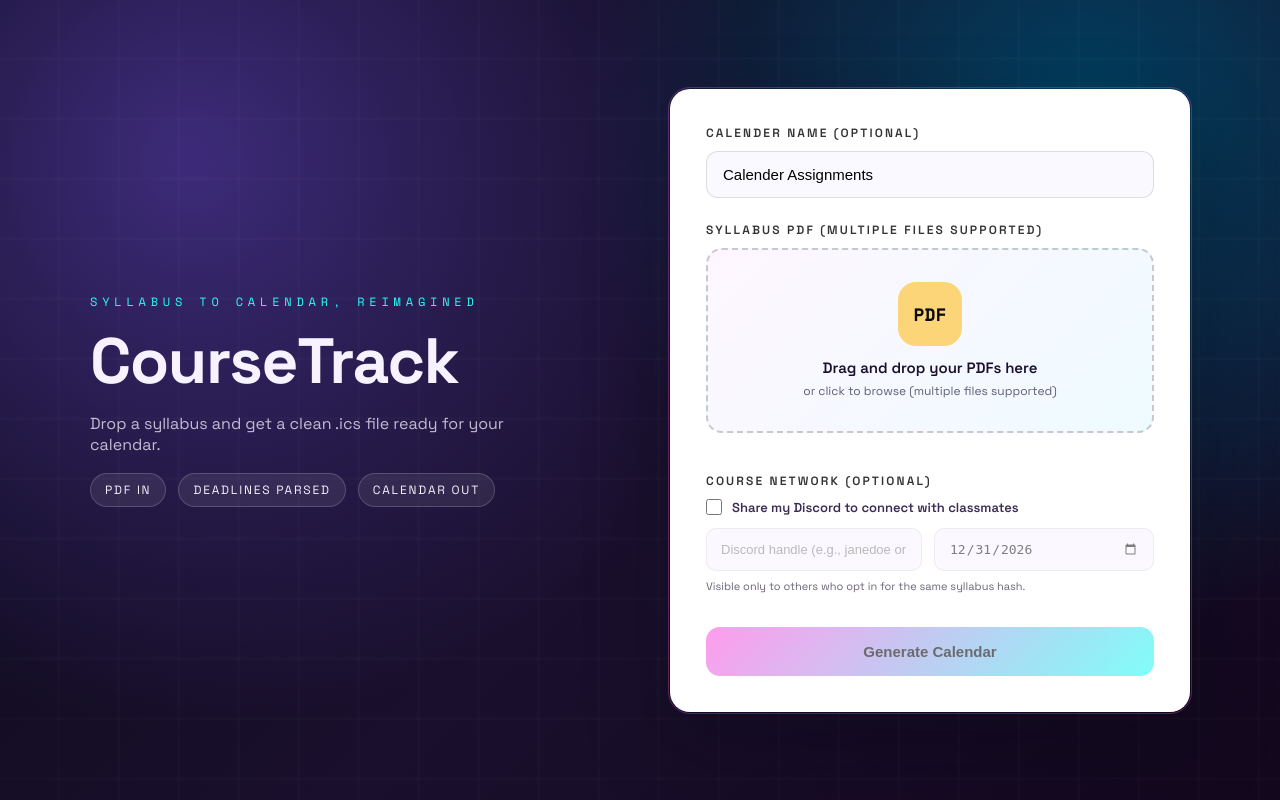
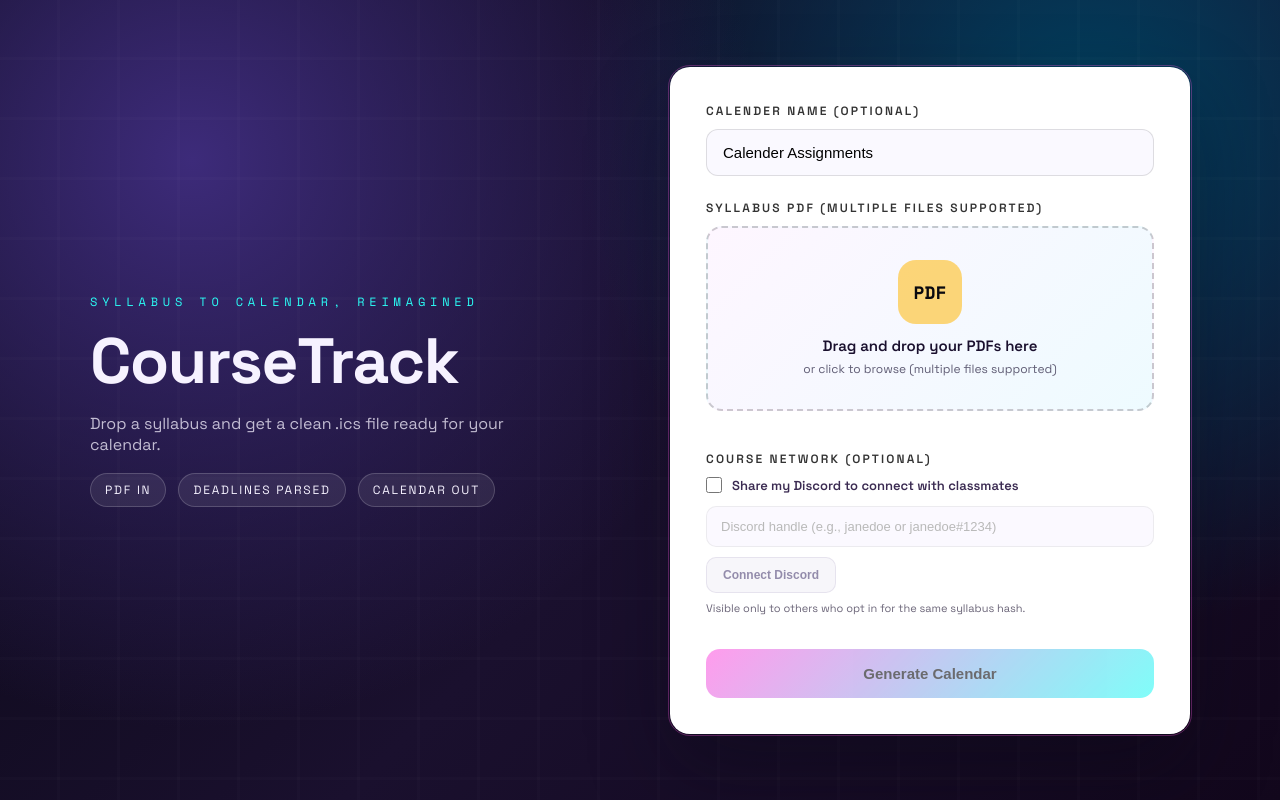
Before and after one commit to jonathanjia21/CourseTrack-for-CTRL-HACK-DEL-2.0-Hackathon, a Flask app: page / in a window 1280 px wide. Run offline with Flask 2, Linux system fonts and the light colour scheme; parts of the project's set-up code (start-up, migrations or seed data) failed here and were passed over.

Commit message:
Updating integration

```diff
--- a/app.py
+++ b/app.py
@@ -5,7 +5,9 @@ from io import BytesIO
 from datetime import datetime
 import hashlib
 import requests
-from flask import Flask, request, jsonify, send_file, render_template
+from flask import Flask, request, jsonify, send_file, render_template, redirect
+import secrets
+from urllib.parse import urlencode
 from flask_cors import CORS
 import pdfplumber
 from dotenv import load_dotenv
@@ -20,12 +22,19 @@ load_dotenv()
 app = Flask(__name__)
 CORS(app)
 
+# In-memory store for pending OAuth states (auto-cleaned on use)
+_pending_oauth_states = {}
+
 # ----------------------------
 # OpenRouter Configuration
 # ----------------------------
 OPENROUTER_API_KEY = os.getenv("OPENROUTER_API_KEY")
 OPENROUTER_URL = "https://openrouter.ai/api/v1/chat/completions"
 OPENROUTER_MODEL = os.getenv("OPENROUTER_MODEL", "google/gemini-pro")
+
+DISCORD_CLIENT_ID = os.getenv("DISCORD_CLIENT_ID")
+DISCORD_CLIENT_SECRET = os.getenv("DISCORD_CLIENT_SECRET")
+DISCORD_REDIRECT_URI = os.getenv("DISCORD_REDIRECT_URI")
 
 USE_LOCAL_FALLBACK = os.getenv("USE_LOCAL_FALLBACK", "true").lower() == "true"
 
@@ -107,29 +116,10 @@ def normalize_discord_handle(handle: str) -> str:
     return handle.strip()
 
 
-def parse_date_yyyy_mm_dd(date_str: str):
-    if not date_str:
-        return None
-    try:
-        return datetime.strptime(date_str, "%Y-%m-%d").date()
-    except Exception:
-        return None
-
-
-def prune_expired_discords(shared_discords: list) -> tuple[list, bool]:
-    if not shared_discords:
-        return [], False
-    today = datetime.utcnow().date()
-    active = []
-    changed = False
-    for entry in shared_discords:
-        term_end_str = entry.get("term_end")
-        term_end = parse_date_yyyy_mm_dd(term_end_str)
-        if term_end and term_end < today:
-            changed = True
-            continue
-        active.append(entry)
-    return active, changed
+def build_discord_avatar_url(user_id: str, avatar_hash: str) -> str:
+    if not user_id or not avatar_hash:
+        return ""
+    return f"https://cdn.discordapp.com/avatars/{user_id}/{avatar_hash}.png?size=128"
 
 
 # ----------------------------
@@ -330,6 +320,11 @@ def extract_assignments():
         try:
             cached = course_collection.find_one({"_id": file_hash})
             if cached and "assignments" in cached:
+                if "created_at" not in cached:
+                    course_collection.update_one(
+                        {"_id": file_hash},
+                        {"$set": {"created_at": datetime.utcnow()}}
+                    )
                 print(f"Cache hit for {filename} (hash: {file_hash[:8]}...)")
                 return jsonify({
                     "assignments": cached["assignments"],
@@ -357,7 +352,8 @@ def extract_assignments():
                 "_id": file_hash,
                 "filename": filename,
                 "assignments": items,
-                "study_plans": {}
+                "study_plans": {},
+                "created_at": datetime.utcnow()
             })
             print(f"Cached assignments for {filename} (hash: {file_hash[:8]}...)")
         except DuplicateKeyError:
@@ -410,6 +406,11 @@ def pdf_to_ics_endpoint():
         try:
             cached = course_collection.find_one({"_id": file_hash})
             if cached and "assignments" in cached:
+                if "created_at" not in cached:
+                    course_collection.update_one(
+                        {"_id": file_hash},
+                        {"$set": {"created_at": datetime.utcnow()}}
+                    )
                 print(f"Cache hit for {filename} (hash: {file_hash[:8]}...)")
                 items = cached["assignments"]
                 course_name = request.args.get("course_name", "Course Assignments")
@@ -439,6 +440,7 @@ def pdf_to_ics_endpoint():
                 "_id": file_hash,
                 "filename": filename,
                 "assignments": items,
+                "created_at": datetime.utcnow(),
             })
             print(f"Cached assignments for {filename} (hash: {file_hash[:8]}...)")
         except DuplicateKeyError:
@@ -538,37 +540,49 @@ def share_discord():
 
     file_hash = payload.get("file_hash")
     discord_handle = normalize_discord_handle(payload.get("discord_handle", ""))
-    term_end = payload.get("term_end") or None
+    avatar_url = payload.get("avatar_url") or ""
 
     if not file_hash:
         return jsonify({"error": "missing file_hash"}), 400
     if not discord_handle:
         return jsonify({"error": "missing discord_handle"}), 400
-    if term_end and not parse_date_yyyy_mm_dd(term_end):
-        return jsonify({"error": "term_end must be YYYY-MM-DD"}), 400
-
     doc = course_collection.find_one({"_id": file_hash}) or {}
     shared_discords = doc.get("shared_discords", [])
-    shared_discords, changed = prune_expired_discords(shared_discords)
+    changed = False
+
+    if "created_at" not in doc:
+        changed = True
+        doc["created_at"] = datetime.utcnow()
 
     lower_handle = discord_handle.lower()
-    existing = any(entry.get("handle", "").lower() == lower_handle for entry in shared_discords)
-    if not existing:
+    existing_entry = None
+    for entry in shared_discords:
+        if entry.get("handle", "").lower() == lower_handle:
+            existing_entry = entry
+            break
+
+    if existing_entry is None:
         shared_discords.append({
             "handle": discord_handle,
             "created_at": datetime.utcnow().isoformat() + "Z",
-            "term_end": term_end,
+            "avatar_url": avatar_url,
         })
+        changed = True
+    elif avatar_url and not existing_entry.get("avatar_url"):
+        existing_entry["avatar_url"] = avatar_url
         changed = True
 
     if changed:
         course_collection.update_one(
             {"_id": file_hash},
-            {"$set": {"shared_discords": shared_discords}},
+            {
+                "$set": {"shared_discords": shared_discords, "created_at": doc.get("created_at", datetime.utcnow())},
+                "$setOnInsert": {"created_at": datetime.utcnow()},
+            },
             upsert=True
         )
 
-    return jsonify({"shared_discords": shared_discords, "added": not existing})
+    return jsonify({"shared_discords": shared_discords, "added": existing_entry is None})
 
 
 @app.route("/shared_discords", methods=["POST"])
@@ -590,27 +604,141 @@ def shared_discords():
 
     doc = course_collection.find_one({"_id": file_hash}) or {}
     shared_discords_list = doc.get("shared_discords", [])
-    shared_discords_list, changed = prune_expired_discords(shared_discords_list)
-    if changed:
-        course_collection.update_one(
-            {"_id": file_hash},
-            {"$set": {"shared_discords": shared_discords_list}},
-            upsert=True
-        )
 
     viewer_lower = viewer_handle.lower()
     is_opted_in = any(entry.get("handle", "").lower() == viewer_lower for entry in shared_discords_list)
     if not is_opted_in:
         return jsonify({"error": "opt-in required"}), 403
 
-    handles = [
-        entry.get("handle")
+    entries = [
+        {
+            "handle": entry.get("handle"),
+            "avatar_url": entry.get("avatar_url", "")
+        }
         for entry in shared_discords_list
         if entry.get("handle") and entry.get("handle").lower() != viewer_lower
     ]
-    handles = sorted(set(handles), key=str.lower)
 
-    return jsonify({"shared_discords": handles})
+    unique = {}
+    for entry in entries:
+        handle = entry.get("handle")
+        if not handle:
+            continue
+        key = handle.lower()
+        if key not in unique:
+            unique[key] = entry
+
+    sorted_entries = [unique[key] for key in sorted(unique.keys())]
+
+    return jsonify({"shared_discords": sorted_entries})
+
+
+@app.route("/discord/oauth/start", methods=["GET"])
+def discord_oauth_start():
+    if not DISCORD_CLIENT_ID or not DISCORD_REDIRECT_URI or not DISCORD_CLIENT_SECRET:
+        return jsonify({"error": "Discord OAuth is not configured"}), 500
+
+    state = secrets.token_urlsafe(16)
+    # Store state server-side (avoids cookie/session issues with popups)
+    _pending_oauth_states[state] = datetime.utcnow()
+    # Clean up states older than 10 minutes
+    cutoff = datetime.utcnow()
+    expired = [k for k, v in _pending_oauth_states.items() if (cutoff - v).total_seconds() > 600]
+    for k in expired:
+        _pending_oauth_states.pop(k, None)
+
+    params = {
+        "client_id": DISCORD_CLIENT_ID,
+        "redirect_uri": DISCORD_REDIRECT_URI,
+        "response_type": "code",
+        "scope": "identify",
+        "state": state,
+        "prompt": "consent",
+    }
+    auth_url = "https://discord.com/api/oauth2/authorize?" + urlencode(params)
+    return redirect(auth_url)
+
+
+@app.route("/discord/oauth/callback", methods=["GET"])
+def discord_oauth_callback():
+    error = request.args.get("error")
+    if error:
+        return f"Discord OAuth error: {error}", 400
+
+    code = request.args.get("code")
+    state = request.args.get("state")
+    if not code or not state or state not in _pending_oauth_states:
+        return "Invalid OAuth state", 400
+    _pending_oauth_states.pop(state, None)
+
+    token_response = requests.post(
+        "https://discord.com/api/oauth2/token",
+        headers={"Content-Type": "application/x-www-form-urlencoded"},
+        data={
+            "client_id": DISCORD_CLIENT_ID,
+            "client_secret": DISCORD_CLIENT_SECRET,
+            "grant_type": "authorization_code",
+            "code": code,
+            "redirect_uri": DISCORD_REDIRECT_URI,
+        },
+        timeout=30,
+    )
+
+    if not token_response.ok:
+        return "Failed to get Discord token", 400
+
+    token_data = token_response.json()
+    access_token = token_data.get("access_token")
+    if not access_token:
+        return "Missing access token", 400
+
+    user_response = requests.get(
+        "https://discord.com/api/users/@me",
+        headers={"Authorization": f"Bearer {access_token}"},
+        timeout=30,
+    )
+
+    if not user_response.ok:
+        return "Failed to fetch Discord user", 400
+
+    user_data = user_response.json()
+    username = user_data.get("username", "")
+    discriminator = user_data.get("discriminator", "")
+    if discriminator and discriminator != "0":
+        handle = f"{username}#{discriminator}"
+    else:
+        handle = username
+
+    avatar_url = build_discord_avatar_url(user_data.get("id"), user_data.get("avatar"))
+
+    html = f"""
+<!DOCTYPE html>
+<html lang=\"en\">
+<head>
+  <meta charset=\"UTF-8\" />
+  <title>Discord Connected</title>
+</head>
+<body>
+  <script>
+    (function () {{
+      const payload = {{
+        type: 'discord-auth',
+        handle: {json.dumps(handle)},
+        avatar_url: {json.dumps(avatar_url)},
+      }};
+      if (window.opener) {{
+        window.opener.postMessage(payload, window.location.origin);
+        window.close();
+      }} else {{
+        document.body.textContent = 'Discord connected. You can close this window.';
+      }}
+    }})();
+  </script>
+</body>
+</html>
+"""
+
+    return html
 
 
 @app.route("/download_study_guide", methods=["POST"])
--- a/backend/config/mongo.py
+++ b/backend/config/mongo.py
@@ -5,6 +5,7 @@ from dotenv import load_dotenv
 
 load_dotenv()
 DB_PASSWORD=os.getenv("DB_PASSWORD")
+TTL_SECONDS = 60 * 60 * 24 * 150
 
 uri = f"mongodb+srv://ct_dev_app:{DB_PASSWORD}@coursetracker-main.zyd7ln1.mongodb.net/?appName=coursetracker-main"
 
@@ -18,6 +19,7 @@ try:
     print("Pinged your deployment. You successfully connected to MongoDB!")
     db = client["courses"]
     course_collection = db["course_info"]
+    course_collection.create_index("created_at", expireAfterSeconds=TTL_SECONDS)
     print("MongoDB connected successfully.")
 except Exception as e:
     print(f"MongoDB connection failed: {e}")
--- a/static/css/index.css
+++ b/static/css/index.css
@@ -140,7 +140,7 @@ h1 {
 
 .discord-opt-fields {
     display: grid;
-    grid-template-columns: minmax(180px, 1fr) minmax(150px, 220px);
+    grid-template-columns: 1fr;
     gap: 12px;
     opacity: 0.5;
     pointer-events: none;
@@ -155,6 +155,44 @@ h1 {
     border-radius: 10px;
     font-size: 13px;
     background: #f8f5ff;
+}
+
+.discord-handle-group {
+    display: flex;
+    flex-direction: column;
+    gap: 10px;
+}
+
+.btn-discord {
+    align-self: flex-start;
+    padding: 10px 16px;
+    border-radius: 10px;
+    border: 1px solid rgba(61, 43, 122, 0.2);
+    background: rgba(61, 43, 122, 0.08);
+    color: #2a1b5a;
+    font-size: 12px;
+    font-weight: 700;
+    cursor: pointer;
+    width: auto;
+    margin: 0;
+}
+
+.btn-discord:hover {
+    background: rgba(61, 43, 122, 0.18);
+}
+
+.discord-avatar {
+    display: inline-flex;
+    align-items: center;
+    gap: 10px;
+}
+
+.discord-avatar img {
+    width: 48px;
+    height: 48px;
+    border-radius: 50%;
+    border: 2px solid rgba(61, 43, 122, 0.2);
+    object-fit: cover;
 }
 
 .discord-opt-fields.active {
@@ -217,12 +255,22 @@ h1 {
 }
 
 .discord-handle {
+    display: inline-flex;
+    align-items: center;
+    gap: 6px;
     background: rgba(61, 43, 122, 0.12);
     color: #2a1b5a;
     font-size: 12px;
-    padding: 6px 10px;
+    padding: 6px 10px 6px 6px;
     border-radius: 999px;
     font-weight: 600;
+}
+
+.discord-handle img {
+    width: 20px;
+    height: 20px;
+    border-radius: 50%;
+    object-fit: cover;
 }
 
 .discord-match-empty {
--- a/static/js/index.js
+++ b/static/js/index.js
@@ -22,7 +22,9 @@ const success = document.getElementById('success');
 const courseName = document.getElementById('courseName');
 const discordOptIn = document.getElementById('discordOptIn');
 const discordHandle = document.getElementById('discordHandle');
-const termEnd = document.getElementById('termEnd');
+const discordConnect = document.getElementById('discordConnect');
+const discordAvatar = document.getElementById('discordAvatar');
+const discordAvatarImg = document.getElementById('discordAvatarImg');
 const discordMatches = document.getElementById('discordMatches');
 const discordMatchesBody = document.getElementById('discordMatchesBody');
 const discordMatchesEmpty = document.getElementById('discordMatchesEmpty');
@@ -36,6 +38,7 @@ let fileHashesByCourseName = {}; // Map of courseName -> file_hash (for caching)
 let currentStudyPlanCourse = ''; // Track currently viewed study plan course
 const ALL_COURSES_VALUE = '__all__';
 let discordMatchesBySource = {}; // Map of filename -> array of handles
+let discordAvatarUrl = '';
 
 // Click to browse
 dropzone.addEventListener('click', () => fileInput.click());
@@ -84,15 +87,15 @@ function normalizeDiscordHandle(handle) {
     return handle.trim().replace(/^@/, '').trim();
 }
 
-function getTermEndValue() {
-    return termEnd && termEnd.value ? termEnd.value : '';
-}
-
-function setDefaultTermEnd() {
-    if (!termEnd || termEnd.value) return;
-    const now = new Date();
-    const year = now.getFullYear();
-    termEnd.value = `${year}-12-31`;
+function updateDiscordAvatarPreview(url) {
+    if (!discordAvatar || !discordAvatarImg) return;
+    if (!url) {
+        discordAvatar.style.display = 'none';
+        discordAvatarImg.removeAttribute('src');
+        return;
+    }
+    discordAvatarImg.src = url;
+    discordAvatar.style.display = 'inline-flex';
 }
 
 function setOptInFieldsEnabled(isEnabled) {
@@ -119,7 +122,14 @@ function renderDiscordMatches() {
                 </div>
             `;
         }
-        const pills = handles.map(handle => `<span class="discord-handle">${escapeHtml(handle)}</span>`).join('');
+        const pills = handles.map((entry) => {
+            const handle = entry.handle || '';
+            const avatarUrl = entry.avatar_url || '';
+            const avatarImg = avatarUrl
+                ? `<img src="${escapeHtml(avatarUrl)}" alt="">`
+                : '';
+            return `<span class="discord-handle">${avatarImg}${escapeHtml(handle)}</span>`;
+        }).join('');
         return `
             <div class="discord-course-block">
                 <div class="discord-course-title">${safeSource}</div>
@@ -135,8 +145,28 @@ discordOptIn.addEventListener('change', (e) => {
     setOptInFieldsEnabled(e.target.checked);
 });
 
-setDefaultTermEnd();
 setOptInFieldsEnabled(discordOptIn.checked);
+updateDiscordAvatarPreview(discordAvatarUrl);
+
+if (discordConnect) {
+    discordConnect.addEventListener('click', () => {
+        window.open('/discord/oauth/start', 'discordAuth', 'width=500,height=700');
+    });
+}
+
+window.addEventListener('message', (event) => {
+    if (event.origin !== window.location.origin) return;
+    if (!event.data || event.data.type !== 'discord-auth') return;
+    const handle = event.data.handle || '';
+    const avatarUrl = event.data.avatar_url || '';
+    if (handle) {
+        discordHandle.value = handle;
+        discordOptIn.checked = true;
+        setOptInFieldsEnabled(true);
+    }
+    discordAvatarUrl = avatarUrl;
+    updateDiscordAvatarPreview(avatarUrl);
+});
 
 function updateFileList() {
     if (selectedFiles.length === 0) {
@@ -267,7 +297,7 @@ uploadForm.addEventListener('submit', async (e) => {
                         body: JSON.stringify({
                             file_hash: fileHash,
                             discord_handle: handle,
-                            term_end: getTermEndValue()
+                            avatar_url: discordAvatarUrl
                         })
                     });
 
@@ -666,7 +696,8 @@ function resetForm() {
     fileInput.value = '';
     discordOptIn.checked = false;
     discordHandle.value = '';
-    setDefaultTermEnd();
+    discordAvatarUrl = '';
+    updateDiscordAvatarPreview('');
     setOptInFieldsEnabled(false);
     discordMatches.style.display = 'none';
     discordMatchesBody.innerHTML = '';
--- a/templates/index.html
+++ b/templates/index.html
@@ -47,8 +47,13 @@
                         <span>Share my Discord to connect with classmates</span>
                     </div>
                     <div class="discord-opt-fields">
-                        <input type="text" id="discordHandle" placeholder="Discord handle (e.g., janedoe or janedoe#1234)">
-                        <input type="date" id="termEnd">
+                        <div class="discord-handle-group">
+                            <input type="text" id="discordHandle" placeholder="Discord handle (e.g., janedoe or janedoe#1234)">
+                            <button type="button" class="btn-discord" id="discordConnect">Connect Discord</button>
+                        </div>
+                        <div class="discord-avatar" id="discordAvatar" style="display: none;">
+                            <img id="discordAvatarImg" alt="Discord profile">
+                        </div>
                     </div>
                     <div class="discord-opt-hint">Visible only to others who opt in for the same syllabus hash.</div>
                 </div>
```
